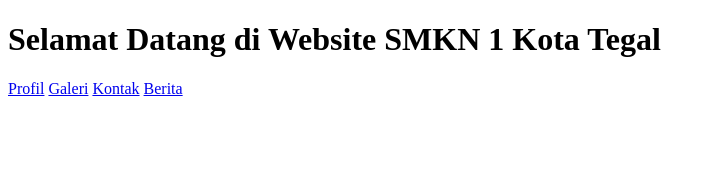
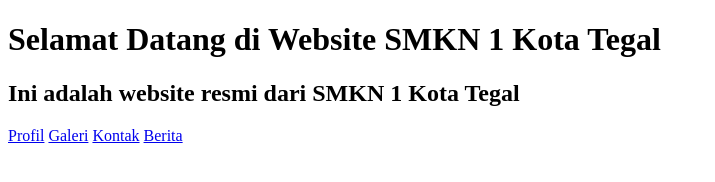
Before and after one commit to maseduproject/web-sekolah, a plain HTML site: page index.html in a window 1280 px wide. Shown: the whole page, without its empty margins (0-715 px from the left). Drawn offline with Linux system fonts and the light colour scheme.

Commit message:
Update file index.html

```diff
--- a/index.html
+++ b/index.html
@@ -7,6 +7,7 @@
 </head>
 <body>
     <h1>Selamat Datang di Website SMKN 1 Kota Tegal</h1>
+    <h2>Ini adalah website resmi dari SMKN 1 Kota Tegal</h2>
     <a href="profil.html">Profil</a>
     <a href="galeri.html">Galeri</a>
     <a href="kontak.html">Kontak</a>
```
